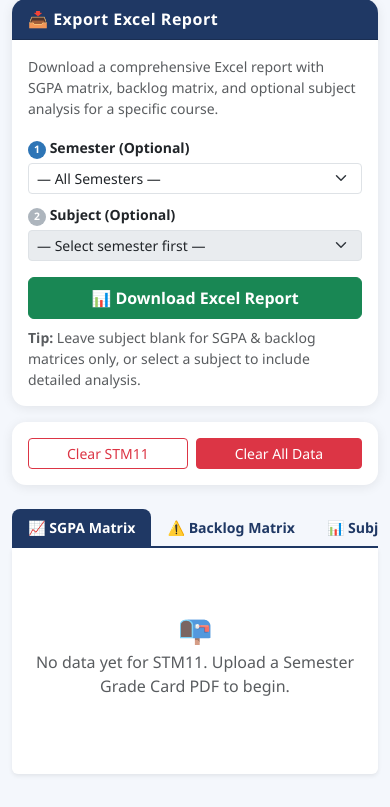
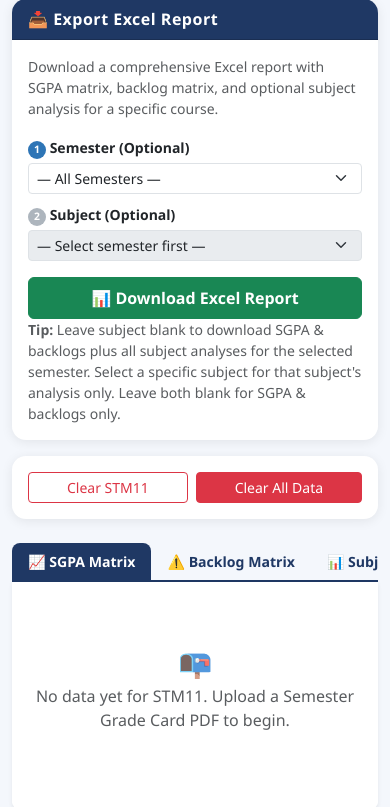
Before and after one commit to Agent-324/AURAS, a Flask app: page / in a window 390 px wide. Shown: the part 481-1288 px from the top of the page. Before the commit the page ends 1260 px from the top, so only its background shows below. Run offline with Flask 3, Linux system fonts and the light colour scheme; the visitor is signed in with stand-in values (Sample User, id 1).

Commit message:
Add option to view and download all subject analysis of a semester
Co-authored-by: Agent-324 <98957297+Agent-324@users.noreply.github.com>
Agent-Logs-Url: https://github.com/Agent-324/AURAS/sessions/f1b67b21-c1c3-4cf7-ac78-24c278191176

```diff
--- a/app.py
+++ b/app.py
@@ -680,6 +680,82 @@ def subject_analysis():
     )
 
 
+@app.route("/api/semester_analysis")
+@require_class
+def semester_analysis():
+    """Return grade analysis for every subject in a given semester."""
+    sem = request.args.get("sem", "")
+    if not sem:
+        return jsonify({"error": "sem parameter is required"}), 400
+
+    courses = Course.query.filter_by(
+        batch_year=current_year(),
+        department=current_dept(),
+        semester=sem,
+    ).all()
+
+    from collections import Counter
+
+    grade_order = ["S", "A+", "A", "B+", "B", "C+", "C", "D", "P", "F", "FE", "LP", "I"]
+    fail_grades = {"F", "FE", "LP", "I"}
+    grade_points = {"S": 10, "A+": 9, "A": 8.5, "B+": 8, "B": 7, "C+": 6, "C": 5, "D": 4, "P": 3,
+                    "F": 0, "FE": 0, "LP": 0, "I": 0}
+    quality_grades = {"S", "A+", "A", "B+"}
+
+    results = []
+    for course in courses:
+        rows = (
+            CourseGrade.query.join(Student)
+            .filter(
+                Student.batch_year == current_year(),
+                Student.department == current_dept(),
+                CourseGrade.course_code == course.code,
+                CourseGrade.semester == sem,
+            )
+            .all()
+        )
+        if not rows:
+            continue
+
+        counts = Counter(row.grade for row in rows)
+        distribution = []
+        for grade in grade_order:
+            if grade in counts:
+                distribution.append({"grade": grade, "count": counts[grade], "fail": grade in fail_grades})
+        for grade, count in counts.items():
+            if grade not in grade_order:
+                distribution.append({"grade": grade, "count": count, "fail": False})
+
+        total = len(rows)
+        grade_points_sum = sum(grade_points.get(row.grade, 0) for row in rows)
+        avg_grade_point = round(grade_points_sum / total, 2) if total else 0
+
+        topper_grade = ""
+        topper_count = 0
+        for grade in grade_order:
+            if grade in counts:
+                topper_grade = grade
+                topper_count = counts[grade]
+                break
+
+        quality_count = sum(counts.get(grade, 0) for grade in quality_grades)
+        quality_index = round(quality_count / total * 100, 1) if total else 0
+
+        results.append({
+            "code": course.code,
+            "name": course.name,
+            "semester": sem,
+            "distribution": distribution,
+            "total": total,
+            "avg_grade_point": avg_grade_point,
+            "topper_grade": topper_grade,
+            "topper_count": topper_count,
+            "quality_index": quality_index,
+        })
+
+    return jsonify(results)
+
+
 @app.route("/download_report")
 @require_class
 def download_report():
@@ -723,11 +799,17 @@ def download_report():
 
     if code and sem:
         filename = f"AURAS_Report_{class_name()}_{code}_{sem}.xlsx"
+    elif sem:
+        filename = f"AURAS_Report_{class_name()}_{sem}_AllSubjects.xlsx"
     else:
         filename = f"AURAS_Report_{class_name()}.xlsx"
     path = os.path.join(app.config["DOWNLOAD_FOLDER"], filename)
 
-    generate_excel_report(results_data, grades_data, students_data, net_backlogs, path, selected_course_code=code if code else None)
+    generate_excel_report(
+        results_data, grades_data, students_data, net_backlogs, path,
+        selected_course_code=code if code else None,
+        selected_semester=sem if sem and not code else None,
+    )
     return send_file(path, as_attachment=True)
 
 
--- a/templates/index.html
+++ b/templates/index.html
@@ -473,9 +473,10 @@
                         <a id="exportReportBtn" href="/download_report" class="btn btn-success fw-bold py-2 w-100">
                             📊 Download Excel Report
                         </a>
-                        <p class="text-muted small mt-2 mb-0">
-                            <strong>Tip:</strong> Leave subject blank for SGPA & backlog matrices only,
-                            or select a subject to include detailed analysis.
+                        <p class="text-muted small mb-0">
+                            <strong>Tip:</strong> Leave subject blank to download SGPA &amp; backlogs plus
+                            all subject analyses for the selected semester. Select a specific subject for that
+                            subject's analysis only. Leave both blank for SGPA &amp; backlogs only.
                         </p>
                     </div>
                 </div>
@@ -699,7 +700,7 @@
                     </div>
 
                     <!-- Step 2: Subject (populated by JS) -->
-                    <div class="col-12 col-md-6">
+                    <div class="col-12 col-md-5">
                         <div class="d-flex align-items-center gap-2 mb-1">
                             <span id="step2Badge"
                                 style="background:#adb5bd;color:#fff;border-radius:50%;width:22px;height:22px;display:inline-flex;align-items:center;justify-content:center;font-size:.75rem;font-weight:700;flex-shrink:0;transition:background .2s;">2</span>
@@ -708,6 +709,13 @@
                         <select id="courseSelect" class="form-select" onchange="loadSubjectAnalysis()" disabled>
                             <option value="">— Select a semester first —</option>
                         </select>
+                    </div>
+
+                    <!-- View All button -->
+                    <div class="col-12 col-md-auto d-flex align-items-end">
+                        <button id="viewAllBtn" class="btn btn-outline-primary fw-semibold" onclick="loadAllSubjectsAnalysis()" disabled>
+                            📋 View All Subjects
+                        </button>
                     </div>
 
                 </div>
@@ -775,6 +783,7 @@
             const panel = document.getElementById('subjectAnalysisPanel');
             const badge = document.getElementById('step2Badge');
             const lbl = document.getElementById('step2Label');
+            const viewAllBtn = document.getElementById('viewAllBtn');
 
             courseSel.innerHTML = '<option value="">— Select Subject —</option>';
             courseSel.disabled = !sem;
@@ -783,9 +792,12 @@
             badge.style.background = sem ? 'var(--navy)' : '#adb5bd';
             lbl.textContent = sem ? `Select Subject  ·  Semester ${sem}` : 'Select Subject';
 
+            // Enable/disable "View All" button
+            viewAllBtn.disabled = !sem;
+
             panel.innerHTML = sem
                 ? `<div class="text-center py-5 text-muted"><div class="fs-1">📚</div>
-           <p class="mb-0">Now select a subject for <strong>Semester ${sem}</strong>.</p></div>`
+           <p class="mb-0">Now select a subject for <strong>Semester ${sem}</strong>, or click <strong>View All Subjects</strong>.</p></div>`
                 : `<div class="text-center py-5 text-muted"><div class="fs-1">🎓</div>
            <p class="mb-0">Select a semester and subject to view grade analysis.</p></div>`;
 
@@ -822,6 +834,93 @@
             } catch (e) {
                 panel.innerHTML = '<div class="alert alert-danger">Failed to load data.</div>';
             }
+        }
+
+        // Load and render all subjects for the selected semester
+        async function loadAllSubjectsAnalysis() {
+            const sem = document.getElementById('semSelect').value;
+            const panel = document.getElementById('subjectAnalysisPanel');
+
+            if (!sem) return;
+
+            // Reset individual subject select so it doesn't appear "selected"
+            const courseSel = document.getElementById('courseSelect');
+            courseSel.value = '';
+
+            panel.innerHTML = '<div class="text-center py-4"><div class="spinner-border text-primary"></div><p class="mt-2 text-muted small">Loading all subjects…</p></div>';
+
+            try {
+                const res = await fetch(`/api/semester_analysis?sem=${encodeURIComponent(sem)}`);
+                const subjects = await res.json();
+                renderAllSubjectsAnalysis(subjects, sem, panel);
+            } catch (e) {
+                panel.innerHTML = '<div class="alert alert-danger">Failed to load semester data.</div>';
+            }
+        }
+
+        function renderAllSubjectsAnalysis(subjects, sem, panel) {
+            if (!subjects || subjects.length === 0) {
+                panel.innerHTML = '<div class="text-muted text-center py-4">No grade data available for this semester.</div>';
+                return;
+            }
+
+            const gradeColorMap = {
+                'S': '#1B9E3E', 'A+': '#27AE60', 'A': '#2ECC71', 'B+': '#2E86C1',
+                'B': '#3498DB', 'C+': '#AF7AC5', 'C': '#F39C12', 'D': '#E67E22',
+                'P': '#F1C40F', 'F': '#E74C3C', 'FE': '#C0392B',
+            };
+            const fallbackColors = ['#1ABC9C', '#8E44AD', '#D35400', '#16A085', '#7F8C8D'];
+
+            let html = `<h6 class="fw-bold mb-3">All Subjects — Semester ${sem} <span class="badge bg-secondary ms-1">${subjects.length} courses</span></h6>`;
+            html += `<div class="row g-3">`;
+
+            subjects.forEach(data => {
+                const total = data.total;
+                const passCnt = data.distribution.filter(d => !d.fail).reduce((s, d) => s + d.count, 0);
+                const failCnt = total - passCnt;
+                const passRate = total ? Math.round(passCnt / total * 100) : 0;
+                const passColor = passRate >= 80 ? '#1B9E3E' : passRate >= 60 ? '#F39C12' : '#E74C3C';
+                const maxCount = Math.max(...data.distribution.map(d => d.count), 1);
+
+                const barsHtml = data.distribution.map((d, idx) => {
+                    const pct = total ? (d.count / total * 100).toFixed(1) : 0;
+                    const barWidth = (d.count / maxCount * 100).toFixed(1);
+                    const barColor = gradeColorMap[d.grade] || (d.fail ? '#E74C3C' : fallbackColors[idx % fallbackColors.length]);
+                    return `<div class="grade-bar">
+                        <span class="grade-label ${d.fail ? 'fail' : 'pass'}-label">${d.grade}</span>
+                        <div class="grade-track">
+                            <div class="grade-fill" style="width:${Math.max(parseFloat(barWidth), 4)}%;background:${barColor}">${pct}%</div>
+                        </div>
+                        <span class="grade-count">${d.count}</span>
+                    </div>`;
+                }).join('');
+
+                html += `
+                <div class="col-12 col-md-6">
+                    <div class="card h-100">
+                        <div class="card-body py-3 px-3">
+                            <div class="d-flex justify-content-between align-items-start mb-2">
+                                <div>
+                                    <span class="fw-bold small">${data.code}</span>
+                                    <div class="text-muted" style="font-size:.8rem;">${data.name}</div>
+                                </div>
+                                <span class="fw-bold ms-2" style="color:${passColor};font-size:1.1rem;white-space:nowrap;">${passRate}%</span>
+                            </div>
+                            <div class="d-flex gap-2 mb-2" style="font-size:.78rem;">
+                                <span class="text-muted">Total: <strong>${total}</strong></span>
+                                <span class="text-success">Pass: <strong>${passCnt}</strong></span>
+                                <span class="text-danger">Fail: <strong>${failCnt}</strong></span>
+                                <span style="color:#8E44AD;">QI: <strong>${data.quality_index}%</strong></span>
+                                <span style="color:#2E75B6;">Avg GP: <strong>${data.avg_grade_point}</strong></span>
+                            </div>
+                            <div class="grade-bar-wrap" style="font-size:.82rem;">${barsHtml}</div>
+                        </div>
+                    </div>
+                </div>`;
+            });
+
+            html += `</div>`;
+            panel.innerHTML = html;
         }
 
         function renderSubjectAnalysis(data, panel) {
@@ -983,9 +1082,10 @@
             const sem = document.getElementById('exportSemSelect').value;
             const courseSel = document.getElementById('exportCourseSelect');
             const badge = document.getElementById('exportStep2Badge');
-            const btn = document.getElementById('exportReportBtn');
 
-            courseSel.innerHTML = '<option value="">— No Subject (SGPA & Backlogs only) —</option>';
+            courseSel.innerHTML = sem
+                ? '<option value="">— All Subjects in Semester —</option>'
+                : '<option value="">— No Subject (SGPA & Backlogs only) —</option>';
             courseSel.disabled = !sem;
             badge.style.background = sem ? 'var(--blue)' : '#adb5bd';
 
@@ -1019,8 +1119,10 @@
             let url = '/download_report';
             const params = [];
 
-            if (sem && code) {
+            if (sem) {
                 params.push(`sem=${encodeURIComponent(sem)}`);
+            }
+            if (code) {
                 params.push(`code=${encodeURIComponent(code)}`);
             }
 
```
Also changed, not shown: report_generator.py (+19 -3 lines).
